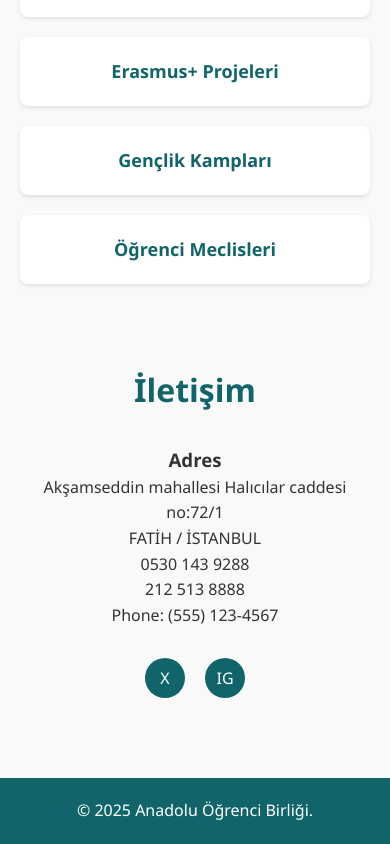
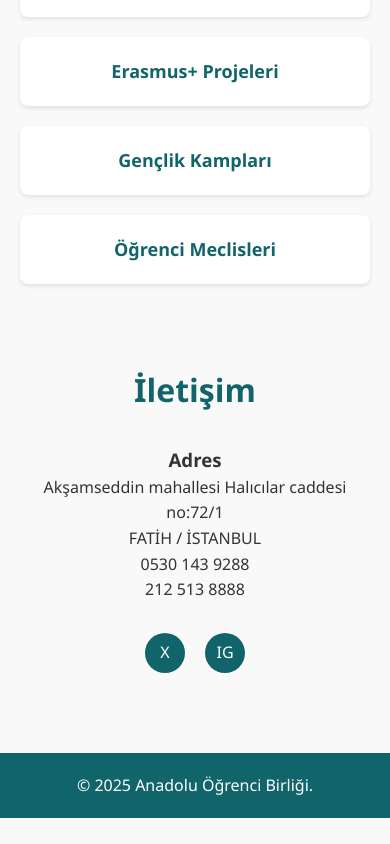
Before and after one commit to yak0/aob, a plain HTML site: page index.html in a window 390 px wide. Shown: the part 2491-3335 px from the top of the page. After the commit the page ends 3309 px from the top, so only its background shows below. Drawn offline with Linux system fonts and the light colour scheme.

Commit message:
remove phone number

```diff
--- a/index.html
+++ b/index.html
@@ -310,7 +310,6 @@
                     </p>
                     <p>212 513 8888
                     </p>
-                    <p>Phone: (555) 123-4567</p>
                 </div>
                 <div class="social-links">
 
```
